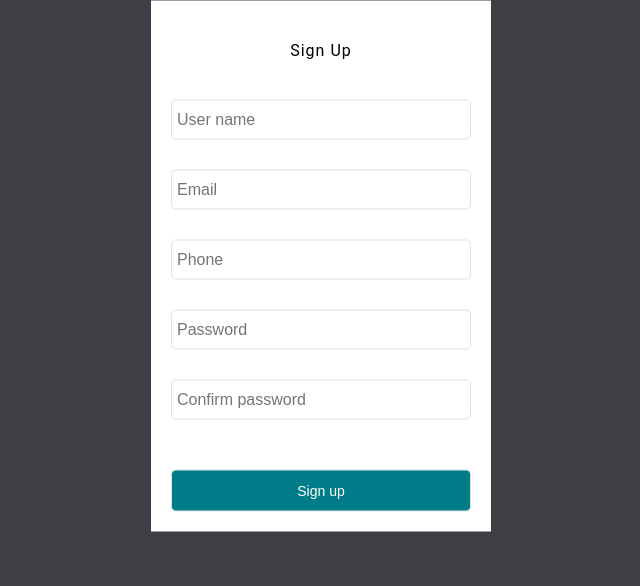
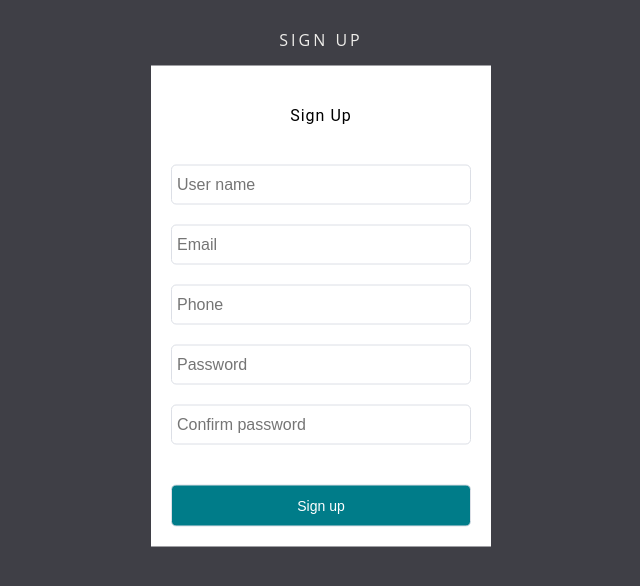
Before and after one commit to DenisFR2727/Products_shop_funny, a Next.js app: page /signup in a window 1280 px wide. Shown: the top 586 px of the page, without its empty margins (319-959 px from the left). Built offline with nearby package versions, Linux system fonts and the light colour scheme; no server answers.

Commit message:
add styles in header logo theme and auth gap ander inputs

```diff
--- a/app/(auth)/auth.scss
+++ b/app/(auth)/auth.scss
@@ -35,6 +35,7 @@ $hover-border-color: #007c89;
 .sign__form {
   background: white;
   padding: 20px;
+  height: fit-content;
 
   #login__h2,
   #sign__h2 {
@@ -61,9 +62,9 @@ $hover-border-color: #007c89;
   .sign__password,
   .sign__confirm-pass {
     position: relative;
-    display: flex;
+    // display: flex;
     flex-direction: column;
-    gap: 5px;
+    // gap: 5px;
 
     .email,
     .password,
@@ -213,3 +214,7 @@ $hover-border-color: #007c89;
     color: red;
   }
 }
+
+.sign__center {
+  top: 35%;
+}
```
Also changed, not shown: components/header/header-main.scss (+16 -0 lines).
